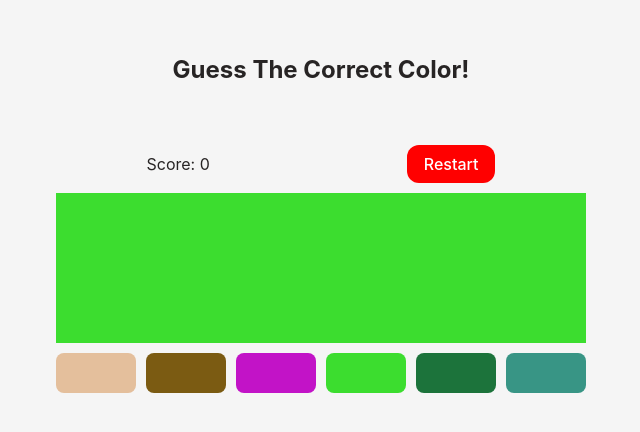
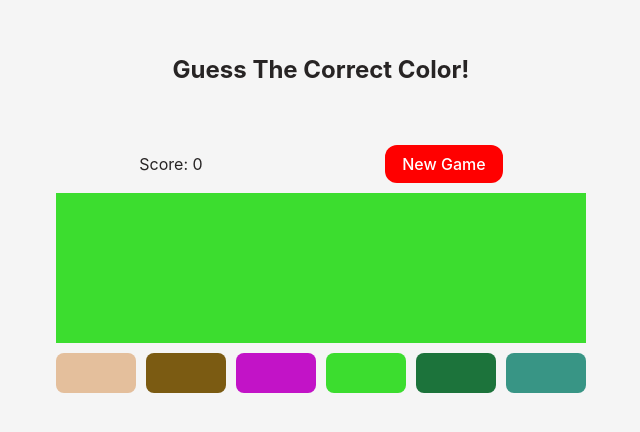
Before and after one commit to iKeyFx/Color-Game, a React app: page / in a window 1280 px wide. Shown: the part 206-638 px from the top of the page, without its empty margins (319-959 px from the left). Built offline with nearby package versions, Linux system fonts and the light colour scheme; the HTML template or start-up script is replaced by a standard one.

Commit message:
final final2

```diff
--- a/src/App.jsx
+++ b/src/App.jsx
@@ -145,7 +145,7 @@ function App() {
       <ScoreDiv>
         <div data-test-id="score">Score: {score}</div>
         <ResetButton data-test-id="newGameButton" onClick={handleNewGame}>
-          Restart
+          New Game
         </ResetButton>
       </ScoreDiv>
       <TargetBox data-test-id="colorBox" color={targetColor}></TargetBox>
```
